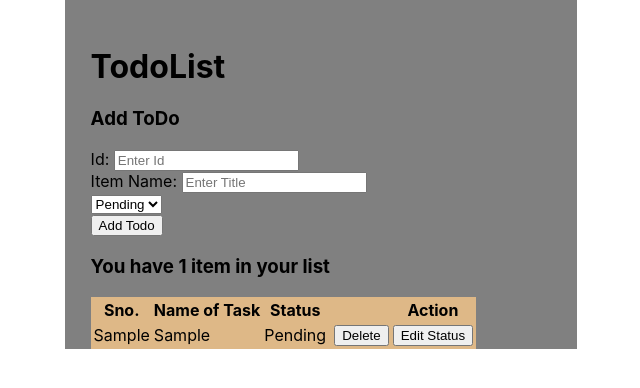
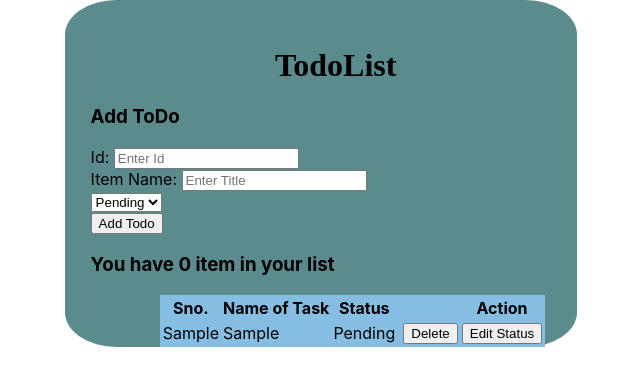
Before and after one commit to shadowoflight/todo-list, a React (Create React App) app: page / in a window 1280 px wide. Both pictures are taken after typing "Sample", "Sample" into the empty fields and a click on the button "Add Todo". Shown: the top 388 px of the page, without its empty margins (319-959 px from the left). Built offline with nearby package versions, Linux system fonts and the light colour scheme.

Commit message:
write api and view

```diff
--- /dev/null
+++ b/src/ App2.js
@@ -0,0 +1,93 @@
+import React, { Component } from "react";
+import TodoList from './TodoList.js';
+import './table.css'
+
+class App2 extends Component {
+  constructor(props){
+    super(props)
+    this.pending=-1
+    this.state = {
+    todos: [],
+    deleteItem: []
+
+   }
+  }
+
+deleteItem = (toBeDel) => {
+  const filteredItems = this.state.todos.filter(x => x.Id !== toBeDel.Id);
+  const deletedItems=this.state.todos.filter(x => x.Id === toBeDel.Id)
+  this.pending=this.pending-1;
+  this.setState({
+       todos: filteredItems,
+       deletedItem : deletedItems
+  });
+};
+editStats = (stats) => {
+  this.setState(state => ({
+       todos: state.todos.map(todo => {
+         if (todo.Id === stats.Id) {
+             return {
+                   ...todo,
+                   status: todo.status === "Done" ? "Pending" : "Done"
+             };
+        } else {
+            return todo;
+        }
+    })
+}));
+};
+addToDo = (todo) => {
+  this.setState({
+      todos: [...this.state.todos, todo]
+  });
+};
+componentDidUpdate(){
+  let pending =this.state.todos.length
+  this.pending=pending
+  console.log(this.pending)
+}
+
+render() {
+  console.log('here render')
+    return (
+         <div className="container" >
+             <h1 className="header">TodoList </h1>
+             <TodoList onAdd={this.addToDo} />
+             <h3>You have {this.pending+1} item in your list </h3>
+             <table className="item-table">
+                   <thead>
+                     <tr>
+                        <th>Sno.</th>
+                        <th>Name of Task</th>
+                        <th>Status</th>
+                        <th></th>
+                        <th></th>
+                        <th>Action</th>
+
+                     </tr>
+                   </thead>
+                   <tbody>
+                       {this.state.todos.map(x => {
+                         return (
+                              <tr key={x.Id}>
+                              <td>{x.Id}</td>
+                              <td>{x.Title}</td>
+                              <td>{x.status}</td>
+                              <td></td>
+
+                              <td>
+                                 <button onClick={() => this.deleteItem(x) }>Delete</button>
+                              </td>
+                              <td><button onClick={() => this.editStats(x)}>Edit Status</button></td>
+                              </tr>
+                          );
+                       })}
+                    </tbody>
+                </table>
+          </div>
+
+      );
+   }
+}
+
+export default App2;
--- a/src/App.js
+++ b/src/App.js
@@ -1,92 +1,18 @@
-import React, { Component } from "react";
-import TodoList from './TodoList.js';
-import './table.css'
+import React, { Component } from 'react'
+import { Switch, Route } from 'react-router-dom'
+import { withCookies } from 'react-cookie';
+import App2 from './App2'
+import DeletedItems from './DeletedItems.js'
+class App extends Component {
+    render() {
+      return (
+        <Switch>
+          <Route exact path='/' component={App2} />
+          <Route exact path='/deletedItems' component={DeletedItems} />
 
-class App extends Component {
-  constructor(props){
-    super(props)
-    this.pending=0
-    this.state = {
-    todos: [],
-
-   }
+        </Switch>
+      );
+    }
   }
 
-deleteItem = (toBeDel) => {
-  const filteredItems = this.state.todos.filter(x => x.Id !== toBeDel.Id);
-  this.pending=this.pending-1;
-  this.setState({
-       todos: filteredItems
-  });
-};
-editStats = (stats) => {
-  this.setState(state => ({
-       todos: state.todos.map(todo => {
-         if (todo.Id === stats.Id) {
-             return {
-                   ...todo,
-                   status: todo.status === "Done" ? "Pending" : "Done"
-             };
-        } else {
-            return todo;
-        }
-    })
-}));
-};
-addToDo = (todo) => {
-  this.setState({
-      todos: [...this.state.todos, todo]
-  });
-};
-componentDidUpdate(){
-  let pending =0
-  this.state.todos.forEach(index => {
-   pending = pending+1
-  })
-  this.pending=pending
-  console.log(this.pending)
-}
-
-render() {
-  console.log('here render')
-    return (
-         <div className="container" >
-             <h1>TodoList </h1>
-             <TodoList onAdd={this.addToDo} />
-             <h3>You have {this.pending +1} item in your list </h3>
-             <table className="item-table">
-                   <thead>
-                     <tr>
-                        <th>Sno.</th>
-                        <th>Name of Task</th>
-                        <th>Status</th>
-                        <th></th>
-                        <th></th>
-                        <th>Action</th>
-
-                     </tr>
-                   </thead>
-                   <tbody>
-                       {this.state.todos.map(x => {
-                         return (
-                              <tr key={x.Id}>
-                              <td>{x.Id}</td>
-                              <td>{x.Title}</td>
-                              <td>{x.status}</td>
-                              <td></td>
-
-                              <td>
-                                 <button onClick={() => this.deleteItem(x) }>Delete</button>
-                              </td>
-                              <td><button onClick={() => this.editStats(x)}>Edit Status</button></td>
-                              </tr>
-                          );
-                       })}
-                    </tbody>
-                </table>
-          </div>
-      );
-   }
-}
-
-export default App;
+  export default withCookies(App);
--- /dev/null
+++ b/src/DeletedItems.js
@@ -0,0 +1,34 @@
+import React, { Component } from 'react'
+import delAPI from '../api/DeletedItems'
+
+class DeletedItems extends Component {
+    constructor(props){
+        super(props)
+            this.DeletedItems = new delAPI()
+
+        this.state ={
+            deletedItems : []
+        }
+    }
+
+    componentDidMount(){
+      this.getItems()
+
+    }
+
+    getItems(){
+        this.DeletedItems.getDeleteditems().then(res => {
+            this.setState({
+                deletedItems : res.DeletedItems
+            })
+        })
+    }
+    render() {
+        return(
+            this.state.deletedItems.forEach(element => {
+                <div>{element}</div>
+            })
+        )
+    }
+}
+export default DeletedItems;
--- /dev/null
+++ b/src/api/DeletedItems.js
@@ -0,0 +1,19 @@
+import axios from 'axios'
+
+export default class DeletedItems {
+    constructor(){
+        this.getURL = 'localhost:3000/deleteditems'
+    }
+
+    getDeleteditems(){
+        return axios.get(this.getURL)
+        .then((res) => {
+            const error = res.data.error
+            if (error) throw error
+            return res
+        })
+        .catch((err) => {
+            return err
+        })
+    }
+}
--- a/src/index.js
+++ b/src/index.js
@@ -1,8 +1,8 @@
 import React from 'react';
 import ReactDOM from 'react-dom';
 import './index.css';
-import App from './App';
-import reportWebVitals from './reportWebVitals';
+import App from './ App2';
+//import reportWebVitals from './reportWebVitals';
 
 ReactDOM.render(
   <React.StrictMode>
@@ -14,4 +14,4 @@ ReactDOM.render(
 // If you want to start measuring performance in your app, pass a function
 // to log results (for example: reportWebVitals(console.log))
 // or send to an analytics endpoint. Learn more: https://bit.ly/CRA-vitals
-reportWebVitals();
+//reportWebVitals();
--- a/src/reportWebVitals.js
+++ /dev/null
@@ -1,13 +0,0 @@
-const reportWebVitals = onPerfEntry => {
-  if (onPerfEntry && onPerfEntry instanceof Function) {
-    import('web-vitals').then(({ getCLS, getFID, getFCP, getLCP, getTTFB }) => {
-      getCLS(onPerfEntry);
-      getFID(onPerfEntry);
-      getFCP(onPerfEntry);
-      getLCP(onPerfEntry);
-      getTTFB(onPerfEntry);
-    });
-  }
-};
-
-export default reportWebVitals;
--- a/src/table.css
+++ b/src/table.css
@@ -1,11 +1,9 @@
 .item-table {
     border-top: 10px;
-    background-color:burlywood;
+    background-color:rgb(134, 189, 226);
+    margin-left: 15%;
 }
-.forms {
-    border: 2px;
-    border-color: burlywood;
-}
+
 .container{
     margin-left: 30%;
     margin-right: 30%;
@@ -13,5 +11,15 @@
     padding-right: 2%;
     padding-left: 2%;
     padding-right: 2%;
-    background-color: grey;
+    background-color:rgb(91, 139, 141);
+    border-radius: 10%;
 }
+.header {
+    font-family: cursive;
+    padding-left: 40%;
+
+}
+.forms{
+    border-width: 2px;
+    border-color: darkblue;
+}
--- /dev/null
+++ b/src/todo/router.js
@@ -0,0 +1,6 @@
+const router = require('express').Router();
+const controller = require('./controller');
+
+router.get('/deleteditems', controller.getDeleteditems);
+
+module.exports=router;
```
Also changed, not shown: src/setupTests.js (deleted, +0 -5 lines), src/index.css (indentation only), src/logo.svg (deleted), src/todo/controller.js (added), 1 other file (tests, documents, lock files or other folders).
